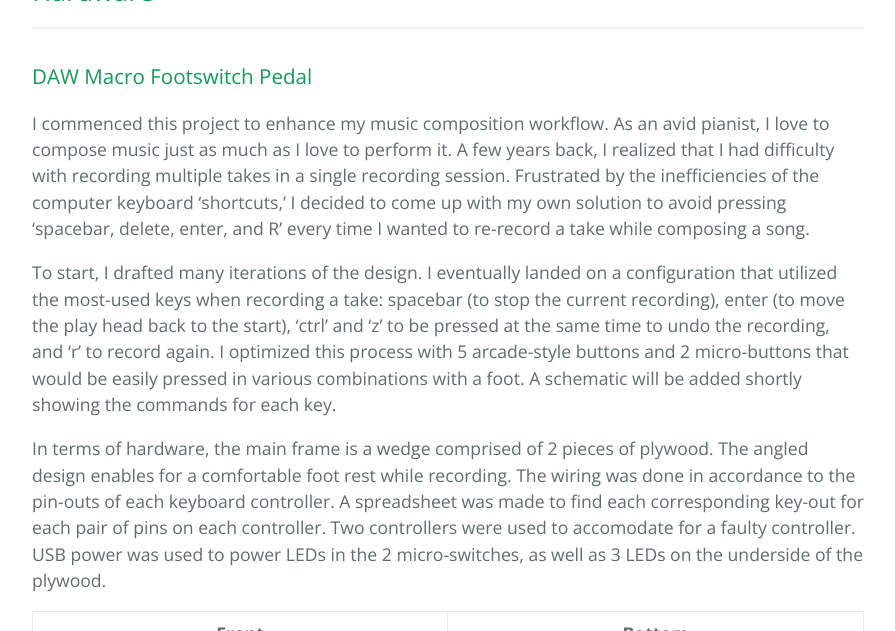
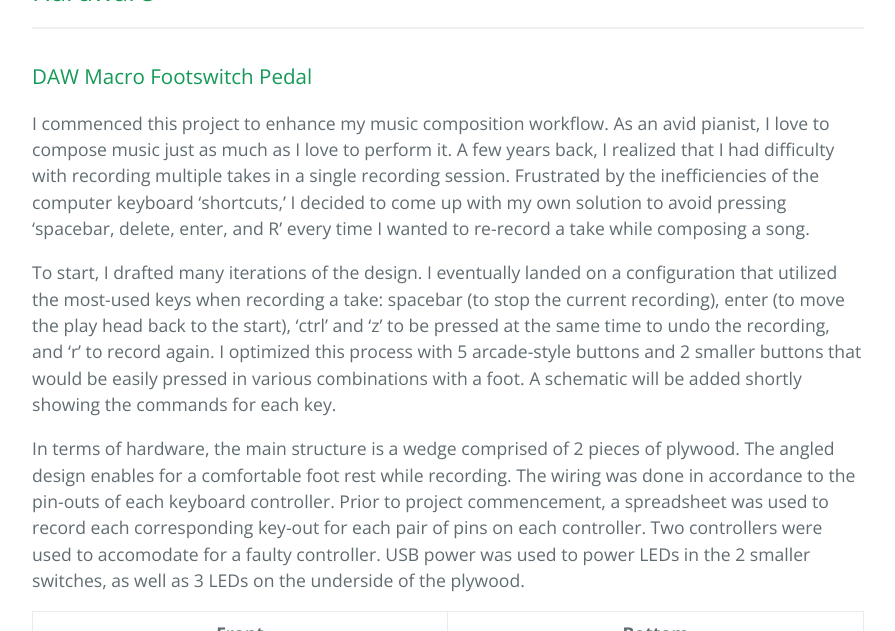
Before and after one commit to yixin0829/Cayman, a Jekyll site: the page built from project-library.md, in a window 1280 px wide and 900 px high, scrolled down 443 px, cut to the strip 0-631 px from the top of the window. Shown: the whole strip, without its empty margins (192-1087 px from the left). Built offline with Jekyll 4.4.1, drawn with Linux system fonts in a browser that asks for light colours.

Commit message:
Update project-library.md

```diff
--- a/project-library.md
+++ b/project-library.md
@@ -10,9 +10,9 @@ description: Welcome to my Project Library!
 ### DAW Macro Footswitch Pedal
 I commenced this project to enhance my music composition workflow. As an avid pianist, I love to compose music just as much as I love to perform it. A few years back, I realized that I had difficulty with recording multiple takes in a single recording session. Frustrated by the inefficiencies of the computer keyboard 'shortcuts,' I decided to come up with my own solution to avoid pressing 'spacebar, delete, enter, and R' every time I wanted to re-record a take while composing a song.
 
-To start, I drafted many iterations of the design. I eventually landed on a configuration that utilized the most-used keys when recording a take: spacebar (to stop the current recording), enter (to move the play head back to the start), 'ctrl' and 'z' to be pressed at the same time to undo the recording, and 'r' to record again. I optimized this process with 5 arcade-style buttons and 2 micro-buttons that would be easily pressed in various combinations with a foot. A schematic will be added shortly showing the commands for each key.
+To start, I drafted many iterations of the design. I eventually landed on a configuration that utilized the most-used keys when recording a take: spacebar (to stop the current recording), enter (to move the play head back to the start), 'ctrl' and 'z' to be pressed at the same time to undo the recording, and 'r' to record again. I optimized this process with 5 arcade-style buttons and 2 smaller buttons that would be easily pressed in various combinations with a foot. A schematic will be added shortly showing the commands for each key.
 
-In terms of hardware, the main frame is a wedge comprised of 2 pieces of plywood. The angled design enables for a comfortable foot rest while recording. The wiring was done in accordance to the pin-outs of each keyboard controller. A spreadsheet was made to find each corresponding key-out for each pair of pins on each controller. Two controllers were used to accomodate for a faulty controller. USB power was used to power LEDs in the 2 micro-switches, as well as 3 LEDs on the underside of the plywood.
+In terms of hardware, the main structure is a wedge comprised of 2 pieces of plywood. The angled design enables for a comfortable foot rest while recording. The wiring was done in accordance to the pin-outs of each keyboard controller. Prior to project commencement, a spreadsheet was used to record each corresponding key-out for each pair of pins on each controller. Two controllers were used to accomodate for a faulty controller. USB power was used to power LEDs in the 2 smaller switches, as well as 3 LEDs on the underside of the plywood.
 
 Front                                                              |  Bottom
 :-----------------------------------------------------------------:|:-------------------------------------------------:
```
